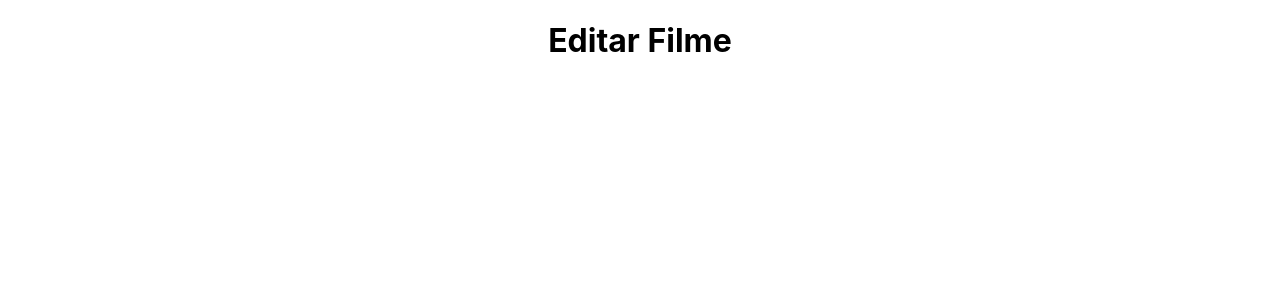
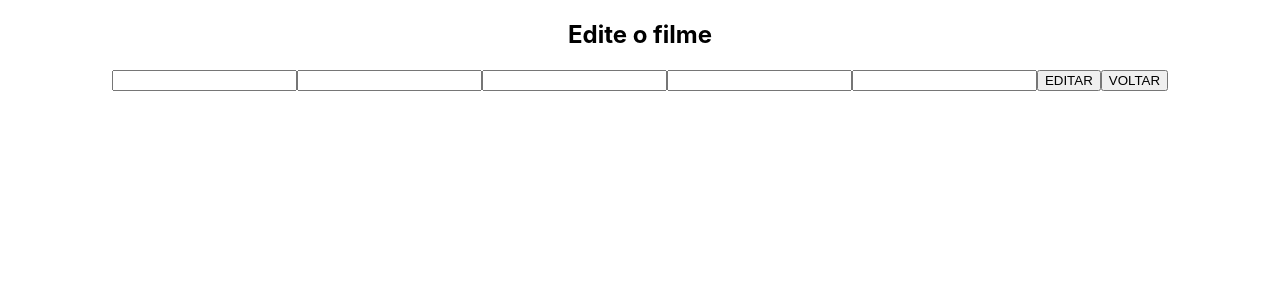
Before and after one commit to andrearnoni/movies-crud, a React (Create React App) app in the folder movies-crud/: page /movie/1/edit in a window 1280 px wide. Shown: the top 300 px of the page. Built offline with nearby package versions, Linux system fonts and the light colour scheme; no server answers.

Commit message:
configurada pag de edição

```diff
--- a/movies-crud/src/pages/EditMovie.js
+++ b/movies-crud/src/pages/EditMovie.js
@@ -1,11 +1,110 @@
-import React from 'react';
+import React, { useState, useEffect } from 'react';
+import { useHistory, useParams } from 'react-router-dom';
+import { useDispatch, useSelector } from 'react-redux';
+import { getSingleMovie, updateMovie } from '../actions';
 
 function EditMovie() {
+  const [error, setError] = useState('');
+  const [state, setState] = useState({
+    image: '',
+    title: '',
+    storyline: '',
+    genre: '',
+    rating: '',
+  });
+
+  const { id } = useParams();
+  const { movie } = useSelector((state) => state.data);
+  const history = useHistory();
+  const dispatch = useDispatch();
+  const { image, title, storyline, genre, rating } = state;
+
+  useEffect(() => {
+    dispatch(getSingleMovie(id))
+  }, [dispatch, id]);
+
+  useEffect(() => {
+    if (movie) {
+      setState({ ...movie });
+    }
+  }, [movie])
+
+  const handleChange = (e) => {
+    setState({
+      ...state,
+      [e.target.name]: e.target.value,
+    });
+  }
+
+  const handleSubmit = (e) => {
+    e.preventDefault();
+    if (image === '' || title === '' || storyline === '' || genre === '' || rating === '') {
+      setError('Todos os campos são requeridos!');
+    } else {
+      dispatch(updateMovie(state, id));
+      history.push('/');
+      setError('');
+    }
+  }
+
   return (
     <div>
-      <h1>Editar Filme</h1>
+      <form onSubmit={ handleSubmit }>
+        <h2>Edite o filme</h2>
+        { error && <p>{ error }</p> }
+        <input
+          id="movie_image"
+          name="image"
+          type="text"
+          value={ image }
+          label="Movie Image"
+          onChange={ handleChange }
+        />
+        <input
+          id="movie_title"
+          name="title"
+          type="text"
+          value={ title }
+          label="Movie Title"
+          onChange={ handleChange }
+        />
+        <input
+          id="movie_storyline"
+          name="storyline"
+          type="text"
+          value={ storyline }
+          label="Movie StoryLine"
+          onChange={ handleChange }
+        />
+        <input
+          id="movie_genre"
+          name="genre"
+          type="text"
+          value={ genre }
+          label="Movie Genre"
+          onChange={ handleChange }
+        />
+        <input
+          id="movie_rating"
+          name="rating"
+          type="number"
+          value={ rating }
+          label="Movie Rating"
+          onChange={ handleChange }
+        />
+        <button
+          type="submit"
+        >
+        EDITAR
+        </button>
+        <button
+          onClick={ () => history.push('/') }
+        >
+        VOLTAR
+        </button>
+      </form>
     </div>
   );
 }
 
-export default EditMovie;
+export default  EditMovie;
```
